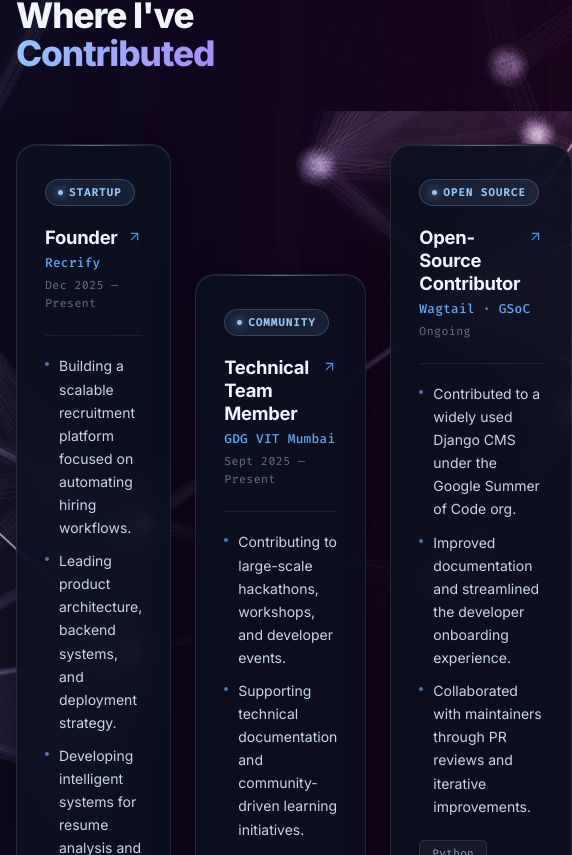
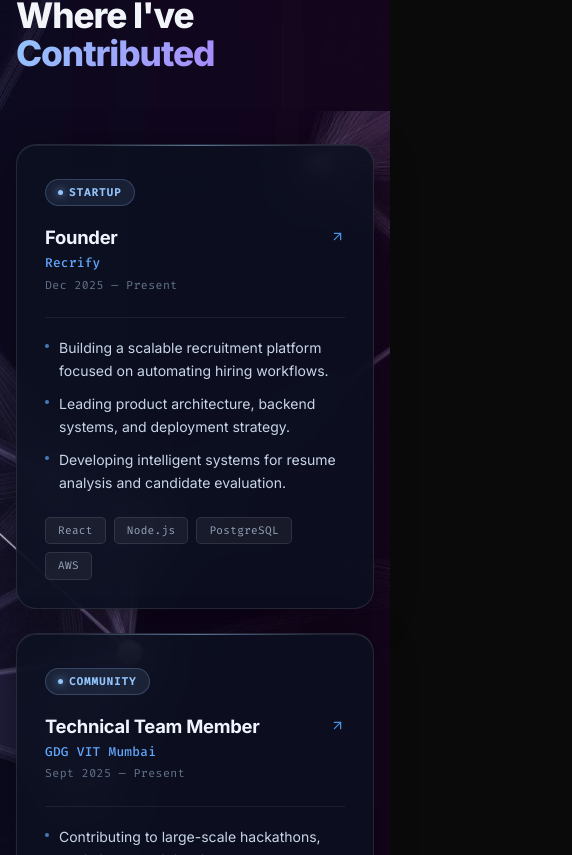
Before and after one commit to darshankerkar/E-PortFolio, a React (Vite) app: page / in a window 390 px wide. Shown: the part 4109-4964 px from the top of the page, 572 px wide, since content can reach past the window. Built offline with nearby package versions, Linux system fonts and the light colour scheme.

Commit message:
Added Mobile responsiveness

```diff
--- a/index.html
+++ b/index.html
@@ -2,7 +2,7 @@
 <html lang="en">
   <head>
     <meta charset="UTF-8" />
-    <link rel="icon" type="image/svg+xml" href="/favicon.svg" />
+    <link rel="icon" type="image/png" href="/e-portfolio logo.png" />
     <meta name="viewport" content="width=device-width, initial-scale=1.0" />
     <meta name="description" content="Darshan Kerkar – Full-Stack Developer & Student at VIT Mumbai. Building scalable web apps, AI-powered platforms, and contributing to open-source." />
     <meta name="keywords" content="Darshan Kerkar, Full-Stack Developer, React, Django, FastAPI, Portfolio, Mumbai" />
--- a/src/components/About.jsx
+++ b/src/components/About.jsx
@@ -137,7 +137,7 @@
                 },
                 {
                   label: 'Open Source',
-                  value: <>Contributor to <a href="https://github.com/wagtail/wagtail" target="_blank" rel="noopener noreferrer" style={{ color: '#93c5fd', textDecoration: 'none', fontWeight: 500 }}>Wagtail</a>, a Google Summer of Code org</>,
+                  value: <>Contributor to <a href="https://github.com/wagtail/wagtail/pull/14062" target="_blank" rel="noopener noreferrer" style={{ color: '#93c5fd', textDecoration: 'none', fontWeight: 500 }}>Wagtail</a>, a Google Summer of Code org</>,
                 },
                 {
                   label: 'Community',
--- a/src/components/Contact.jsx
+++ b/src/components/Contact.jsx
@@ -134,7 +134,7 @@
             letterSpacing: '0.16em',
             textTransform: 'uppercase',
             marginBottom: '14px',
-          }}>06 · Contact</p>
+          }}>05 · Contact</p>
           <h2 style={{
             fontSize: 'clamp(2.2rem, 5vw, 3.4rem)',
             fontWeight: 800,
--- a/src/components/Experience.jsx
+++ b/src/components/Experience.jsx
@@ -113,15 +113,11 @@
         </motion.div>
 
         {/* ── 3-column staggered grid ── */}
-        <div style={{
-          display: 'grid',
-          gridTemplateColumns: 'repeat(3, 1fr)',
-          gap: '24px',
-          alignItems: 'start',
-        }}>
+        <div className="experience-grid">
           {experiences.map((exp, i) => (
             <motion.div
               key={exp.id}
+              className="experience-card-wrapper"
               custom={i}
               variants={cardIn}
               initial="hidden"
--- a/src/components/Footer.jsx
+++ b/src/components/Footer.jsx
@@ -18,14 +18,10 @@
           <div style={{ display: 'flex', alignItems: 'center', gap: '10px' }}>
             <div style={{
               width: 32, height: 32, borderRadius: '8px',
-              background: 'linear-gradient(135deg, #6c63ff, #00d4ff)',
               display: 'flex', alignItems: 'center', justifyContent: 'center',
+              overflow: 'hidden'
             }}>
-              <svg width="15" height="15" viewBox="0 0 24 24" fill="none" stroke="currentColor" strokeWidth="2" strokeLinecap="round" strokeLinejoin="round" aria-hidden="true">
-                <path d="m16 18 6-6-6-6" />
-                <path d="m8 6-6 6 6 6" />
-                <path d="m14.5 4-5 16" />
-              </svg>
+              <img src="/e-portfolio logo.png" alt="Darshan Logo" style={{ width: '100%', height: '100%', objectFit: 'contain' }} />
             </div>
             <span style={{ fontWeight: 800, color: '#64748b', fontSize: '0.95rem' }}>
               Darshan<span style={{ color: '#6c63ff' }}>.</span>
--- a/src/components/Navbar.jsx
+++ b/src/components/Navbar.jsx
@@ -146,7 +146,7 @@
       </AnimatePresence>
 
       <style>{`
-        @media (max-width: 768px) {
+        @media (max-width: 900px) {
           .desktop-nav { display: none !important; }
           .mobile-menu-btn { display: flex !important; }
         }
--- a/src/index.css
+++ b/src/index.css
@@ -57,6 +57,30 @@
 ::selection {
   background: var(--accent);
   color: #fff;
+}
+
+/* ===== EXPERIENCE GRID ===== */
+.experience-grid {
+  display: grid;
+  grid-template-columns: repeat(3, 1fr);
+  gap: 24px;
+  align-items: start;
+}
+
+@media (max-width: 900px) {
+  .experience-grid {
+    grid-template-columns: repeat(auto-fit, minmax(300px, 1fr));
+  }
+}
+
+.experience-card-wrapper {
+  transition: margin-top 0.3s ease;
+}
+
+@media (max-width: 900px) {
+  .experience-card-wrapper {
+    margin-top: 0 !important;
+  }
 }
 
 /* ===== LAYOUT ===== */
```
Also changed, not shown: 1 other file (tests, documents, lock files or other folders).
